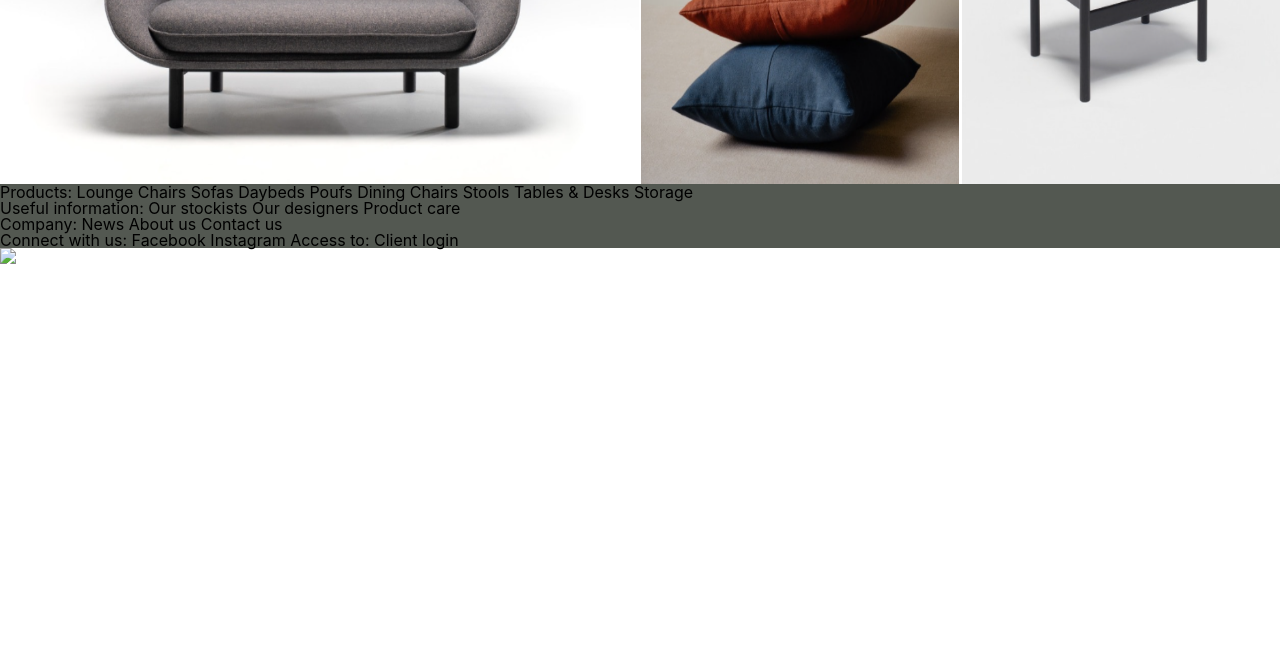
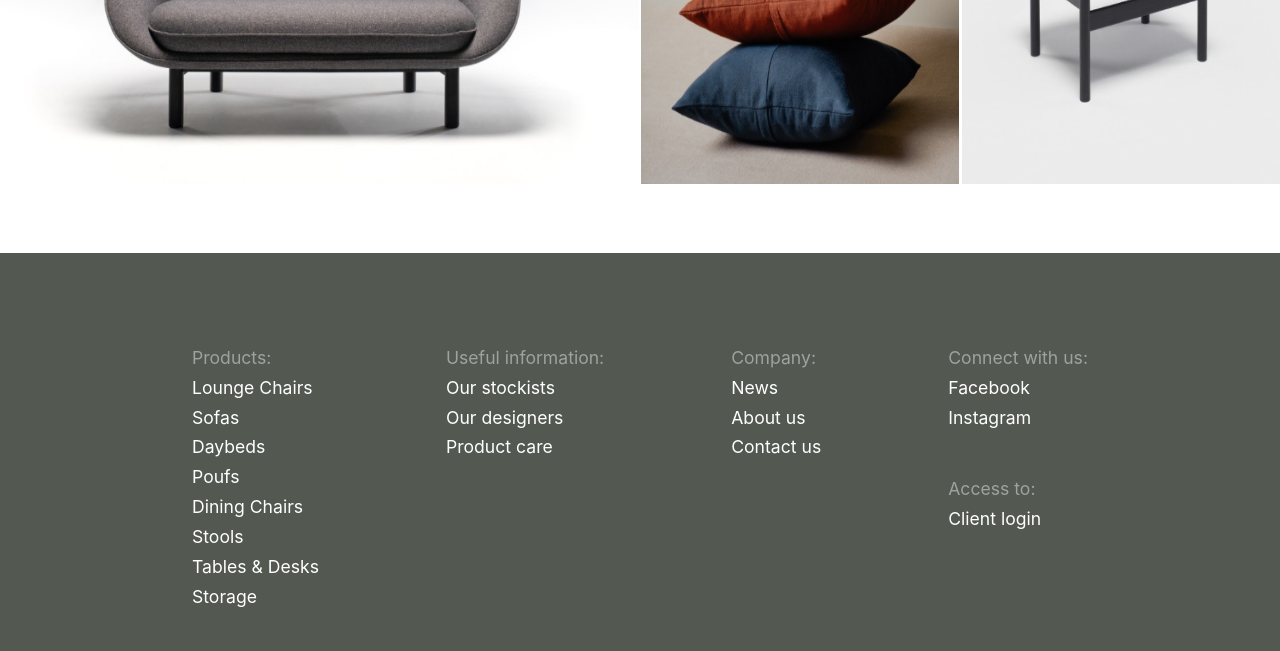
Before and after one commit to Jho2e/challenges, a plain HTML site: page tolv/tolv.html in a window 1280 px wide. Shown: the part 2712-3363 px from the top of the page. Before the commit the page ends 2978 px from the top, so only its background shows below. Drawn offline with nearby package versions, Linux system fonts and the light colour scheme.

Commit message:
tolv
footer

```diff
--- a/tolv/style.css
+++ b/tolv/style.css
@@ -56,7 +56,7 @@ header nav ul span {
 }
 
 header nav ul:first-child {
-  width: 41%;
+  width: 44%;
 }
 
 header nav ul:nth-child(2) {
@@ -254,14 +254,71 @@ main {
 }
 
 .image-grid__column div img:hover {
-  opacity: 0.5;
+  filter: blur(30px);
 }
-
 /*
 F O O T E R G R I D C O L U M N
 */
 
 .footer-grid__column {
   background-color: #535851;
-  width: 100%;
+  width: 70%;
+
+  margin-top: 5.4%;
+
+  padding-left: 15%;
+  padding-right: 15%;
+
+  display: flex;
+  flex-direction: column;
 }
+
+.footer-grid-top {
+  padding-top: 10%;
+  display: flex;
+  flex-direction: row;
+
+  justify-content: space-between;
+}
+
+.footer-grid-top div {
+  display: flex;
+  flex-direction: column;
+
+  line-height: 1.7em;
+  font-size: 1.1em;
+}
+
+.footer-grid-top div div {
+  display: flex;
+  flex-direction: row;
+}
+
+.footer-grid-top div span {
+  color: white;
+}
+
+.footer-grid-top div span:first-child,
+.footer-grid-top div:last-child span:nth-child(4) {
+  color: #9fa29e;
+}
+
+.footer-grid-top div:last-child span:nth-child(4) {
+  margin-top: 30%;
+}
+
+.footer-grid-bottom {
+  margin-top: 5%;
+  margin-bottom: 10%;
+
+  color: white;
+  display: flex;
+  justify-content: space-between;
+  align-items: center;
+
+  font-size: 0.9em;
+}
+
+.footer-grid-bottom-logo {
+  margin-right: 40%;
+}
--- a/tolv/tolv.html
+++ b/tolv/tolv.html
@@ -134,17 +134,17 @@
             <span>Client login</span>
           </div>
         </div>
-    </main>
 
         <div class="footer-grid-bottom">
           <div>
-            <span></span>
+            <span>All rights reserved Tolv © 2022</span>
           </div>
-          <div>
-            <img src="#" />
+          <div class="footer-grid-bottom-logo">
+            <img src="screenshots/logo-bottom.PNG" />
           </div>
         </div>
       </footer>
+    </main>
 
     <script
       src="https://kit.fontawesome.com/99383d0259.js"
```
